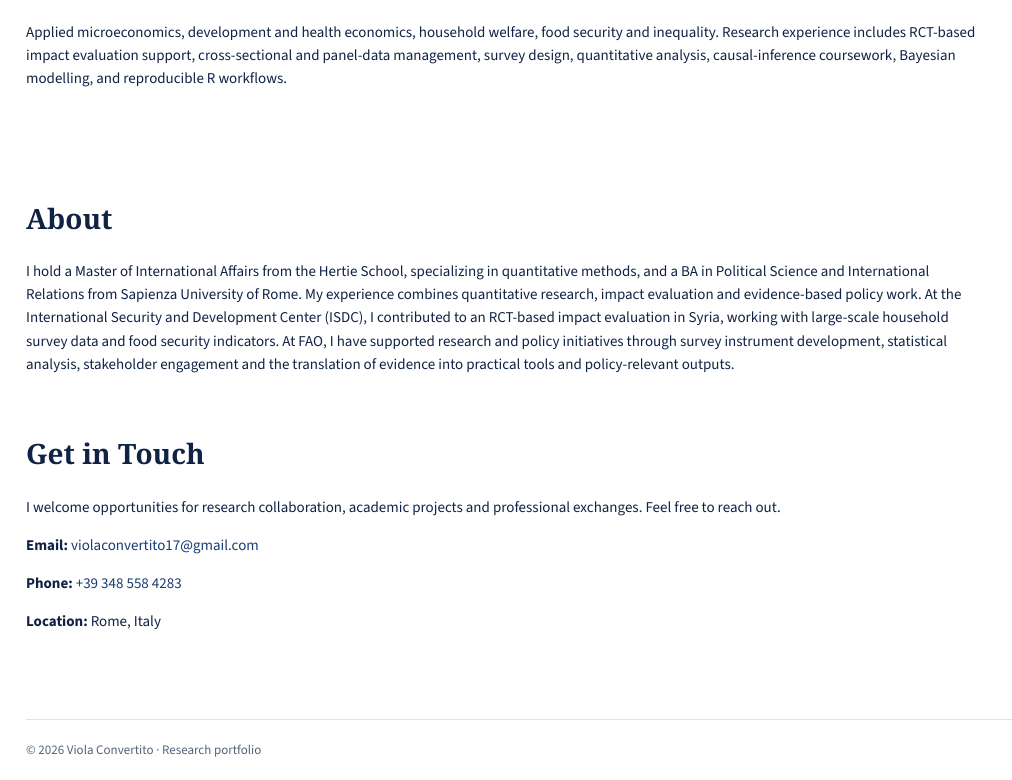
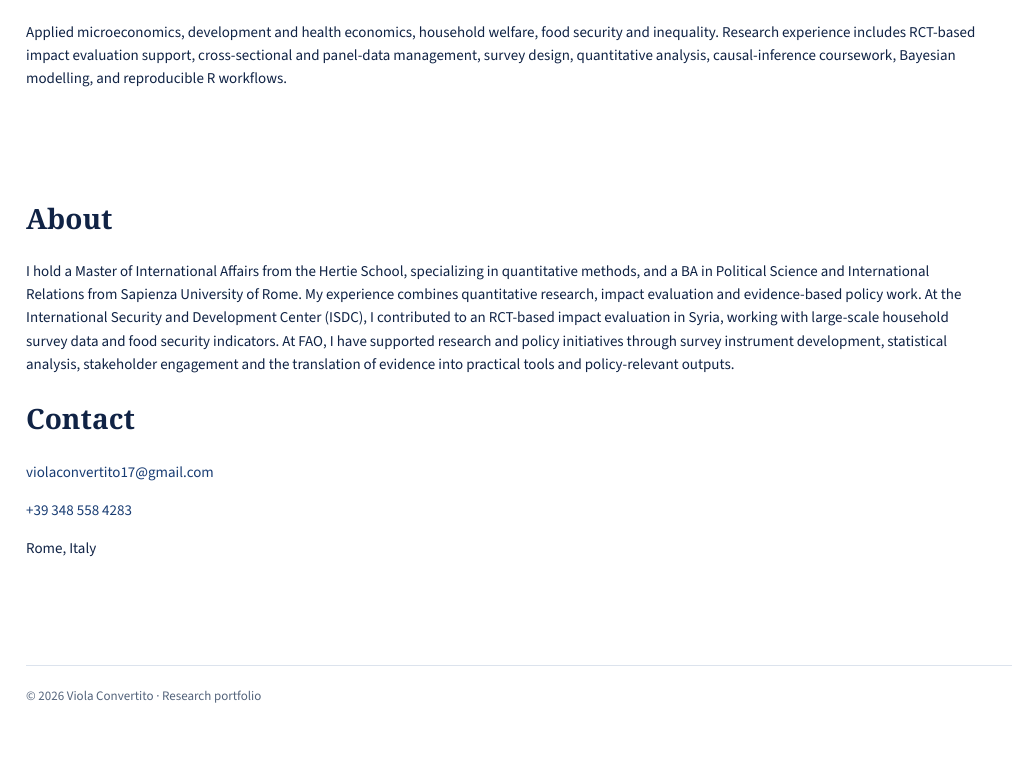
Before and after one commit to violaconvertitoo/convertito.portfolio, a plain HTML site: page index.html in a window 1280 px wide. Shown: the part 2063-2843 px from the top of the page, without its empty margins (0-1012 px from the left). After the commit the page ends 2790 px from the top, so only its background shows below. Drawn offline with nearby package versions, Linux system fonts and the light colour scheme.

Commit message:
Change 'Get in Touch' to 'Contact' and simplify content
Updated section titles and removed redundant paragraphs.

```diff
--- a/index.html
+++ b/index.html
@@ -184,33 +184,22 @@
           <h2>About</h2>
           <p>I hold a Master of International Affairs from the Hertie School, specializing in quantitative methods, and a BA in Political Science and International Relations from Sapienza University of Rome. My experience combines quantitative research, impact evaluation and evidence-based policy work. At the International Security and Development Center (ISDC), I contributed to an RCT-based impact evaluation in Syria, working with large-scale household survey data and food security indicators. At FAO, I have supported research and policy initiatives through survey instrument development, statistical analysis, stakeholder engagement and the translation of evidence into practical tools and policy-relevant outputs.</p>
           </p>
-        </section>
 <section class="contact">
-  <h2>Get in Touch</h2>
+  <h2>Contact</h2>
 
   <p>
-    I welcome opportunities for research collaboration,
-    academic projects and professional exchanges.
-    Feel free to reach out.
-  </p>
-
-  <p>
-    <strong>Email:</strong>
     <a href="mailto:violaconvertito17@gmail.com">
       violaconvertito17@gmail.com
     </a>
   </p>
 
   <p>
-    <strong>Phone:</strong>
     <a href="tel:+393485584283">
       +39 348 558 4283
     </a>
   </p>
 
-  <p>
-    <strong>Location:</strong> Rome, Italy
-  </p>
+  <p>Rome, Italy</p>
 </section>
       </main>
       <footer class="footer">© 2026 Viola Convertito · Research portfolio</footer>
```
